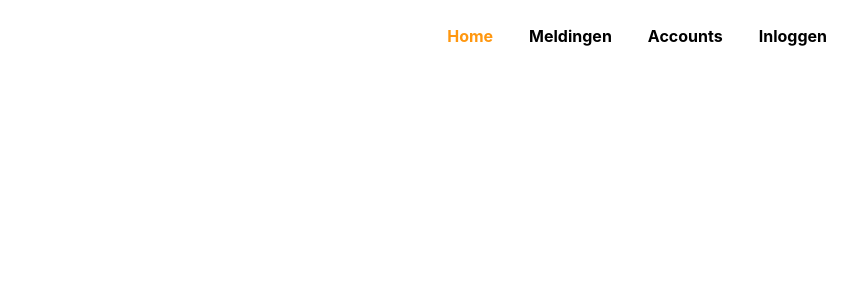
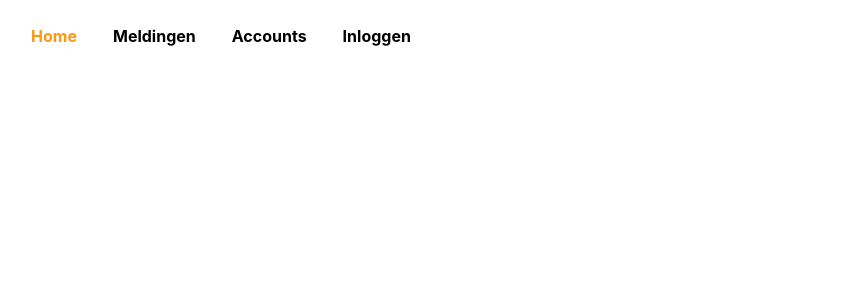
Before and after one commit to DutchOffensive/Project_MaLoZ, a PHP site: page / in a window 1280 px wide. Shown: the top 300 px of the page, without its empty margins (419-1276 px from the left). Run offline with PHP 8.4, Linux system fonts and the light colour scheme.

Commit message:
Update index.php

```diff
--- a/index.php
+++ b/index.php
@@ -33,7 +33,7 @@
 <body>
     <nav class="navbar navbar-expand-md">
         <div class="collapse navbar-collapse mt-2" id="navbarSupportedContent">
-            <ul class="navbar-nav ml-auto">
+            <ul class="navbar-nav m-auto">
                 <li class="nav-item">
                     <a class="nav-link<?php if ($_GET['pagina'] == 'home') { ?> active<?php } ?>" href="index.php">Home</a>
                 </li>
```
